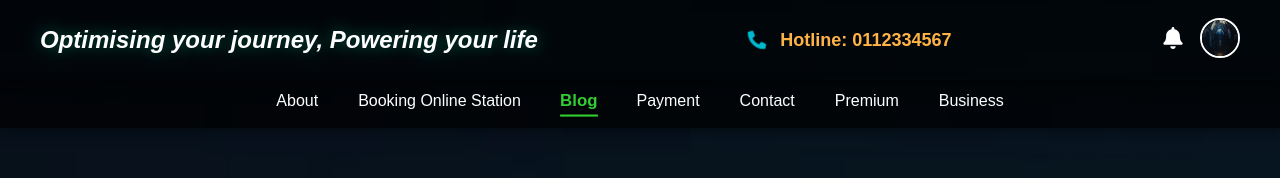
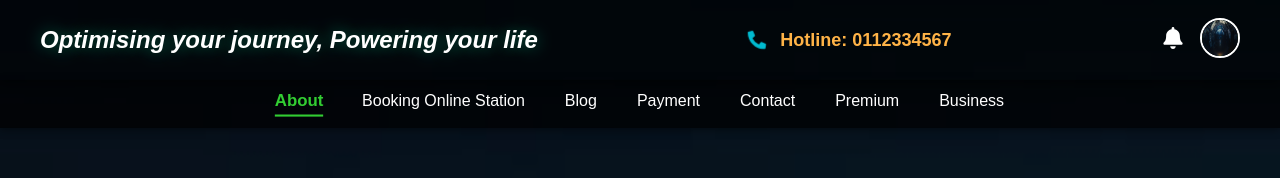
Before and after one commit to EV-Charging-Management-System/EV-Charging-Management-System-frontend, a React (Vite) app: page / in a window 1280 px wide. Shown: the top 178 px of the page. Built offline with nearby package versions, Linux system fonts and the light colour scheme; no server answers.

Commit message:
update FE

```diff
--- a/src/css/ChargingSchedule.css
+++ b/src/css/ChargingSchedule.css
@@ -2,7 +2,7 @@
 .schedule-container {
   min-height: 100vh;
   background: linear-gradient(rgba(0, 0, 0, 0.55), rgba(0, 0, 0, 0.55)),
-    url("../assets/ChargingSchedule.jpg") center/cover no-repeat;
+    url("src/assets/ChargingSchedule.jpg") center/cover no-repeat;
   color: #f5f5f5;
   font-family: "Segoe UI", sans-serif;
   display: flex;
--- /dev/null
+++ b/src/css/Header.css
@@ -0,0 +1,37 @@
+.header {
+  display: flex;
+  justify-content: space-between;
+  align-items: center;
+  background: rgba(0, 0, 0, 0.6);
+  padding: 16px 40px;
+}
+.slogan {
+  font-size: 24px;
+  font-weight: 700;
+  color: #fff;
+}
+.phone-icon {
+  color: #00e5ff;
+  margin-right: 6px;
+}
+.menu-bar {
+  background: rgba(0, 0, 0, 0.7);
+  padding: 12px 0;
+  text-align: center;
+}
+.menu-list {
+  list-style: none;
+  display: flex;
+  justify-content: center;
+  gap: 40px;
+  padding: 0;
+  margin: 0;
+}
+.menu-list li {
+  cursor: pointer;
+  transition: 0.3s;
+}
+.menu-list li:hover,
+.menu-active {
+  color: #32cd32;
+}
--- /dev/null
+++ b/src/css/Menu-bar.css
@@ -0,0 +1,33 @@
+/* =============== MENU =============== */
+.menu-bar {
+  background: rgba(0, 0, 0, 0.7);
+  padding: 12px 0;
+  box-shadow: 0 2px 8px rgba(0, 0, 0, 0.4);
+}
+
+.menu-list {
+  display: flex;
+  justify-content: center;
+  gap: 40px;
+  list-style: none;
+  margin: 0;
+  padding: 0;
+  font-weight: 500;
+}
+
+.menu-list li {
+  cursor: pointer;
+  transition: color 0.3s, transform 0.3s;
+}
+
+.menu-list li:hover {
+  color: #32cd32;
+  transform: scale(1.05);
+}
+
+.menu-active {
+  color: #32cd32;
+  border-bottom: 2px solid #32cd32;
+  padding-bottom: 4px;
+  font-weight: 600;
+}
--- a/src/pages/EV-Driver/BookingDetail.tsx
+++ b/src/pages/EV-Driver/BookingDetail.tsx
@@ -5,6 +5,8 @@ import { useNavigate, useParams } from 'react-router-dom'
 import Header from '../../pages/layouts/header'
 import Footer from '../../pages/layouts/footer'
 import MenuBar from '../../pages/layouts/menu-bar'
+import mapImage from "../../assets/mapdetailbook.jpg";
+import QRImage from "../../assets/QR1.png";
 const BookingDetail: React.FC = () => {
   const navigate = useNavigate()
   const { id } = useParams<{ id: string }>()
@@ -82,7 +84,7 @@ const BookingDetail: React.FC = () => {
         <div className='detail-layout'>
           {/* ==== BẢN ĐỒ ==== */}
           <div className='map-detail'>
-            <img src='/mapdetailbook.jpg' alt='map' className='map-image' />
+            <img src={mapImage} alt="map" className="map-image" />
           </div>
 
           {/* ==== FORM / QR / THÔNG BÁO ==== */}
@@ -134,7 +136,7 @@ const BookingDetail: React.FC = () => {
                 <p>Vui lòng quét mã QR để thanh toán phí giữ chỗ 80.000đ</p>
 
                 <div className='qr-box'>
-                  <img src='/QR1.png' alt='QR Thanh Toán' className='qr-image' />
+                  <img src={QRImage} alt="QR Thanh Toán" className="qr-image" />
                 </div>
 
                 <div className='qr-info'>
--- a/src/pages/EV-Driver/HomePage.tsx
+++ b/src/pages/EV-Driver/HomePage.tsx
@@ -51,7 +51,12 @@ const HomePage: React.FC = () => {
   }
 
   // ===== SLIDER =====
-  const images = ['/HomePage1.jpg', '/HomePage2.jpg', '/HomePage3.jpg', '/HomePage4.jpg']
+  const images = [
+    'src/assets/HomePage1.jpg',
+    'src/assets/HomePage2.jpg',
+    'src/assets/HomePage3.jpg',
+    'src/assets/HomePage4.jpg'
+  ]
 
   const nextSlide = () => {
     setCurrentIndex((prev) => (prev + 1) % images.length)
--- a/src/pages/layouts/header.tsx
+++ b/src/pages/layouts/header.tsx
@@ -1,6 +1,7 @@
 import { FaPhoneAlt } from "react-icons/fa";
 import Notification from "../../components/Notification";
 import ProfileUser from "../../components/ProfileUser";
+import "../../css/Header.css";
 
 const Header = () => {
   return (
--- a/src/pages/layouts/menu-bar.tsx
+++ b/src/pages/layouts/menu-bar.tsx
@@ -1,19 +1,41 @@
-import { useNavigate } from "react-router-dom";
+import { useNavigate, useLocation } from 'react-router-dom'
+import '../../css/Menu-bar.css'
 
 const MenuBar = () => {
-    const navigate = useNavigate();
-    return (
-        <nav className="menu-bar">
-        <ul className="menu-list">
-          <li onClick={() => navigate("/")}>About</li>
-          <li onClick={() => navigate("/booking-online-station")}>Booking Online Station</li>
-          <li className="menu-active">Blog</li>
-          <li onClick={() => navigate("/payment")}>Payment</li>
-          <li onClick={() => navigate("/contact")}>Contact</li>
-          <li onClick={() => navigate("/premium")}>Premium</li>
-          <li onClick={() => navigate("/business")}>Business</li>
-        </ul>
-      </nav>
-    )
+  const navigate = useNavigate()
+  const location = useLocation()
+  const currentPath = location.pathname
+
+  return (
+    <nav className='menu-bar'>
+      <ul className='menu-list'>
+        <li className={currentPath === '/' ? 'menu-active' : ''} onClick={() => navigate('/')}>
+          About
+        </li>
+        <li
+          className={currentPath === '/booking-online-station' ? 'menu-active' : ''}
+          onClick={() => navigate('/booking-online-station')}
+        >
+          Booking Online Station
+        </li>
+        <li className={currentPath === '/blog' ? 'menu-active' : ''} onClick={() => navigate('/blog')}>
+          Blog
+        </li>
+        <li className={currentPath === '/payment' ? 'menu-active' : ''} onClick={() => navigate('/payment')}>
+          Payment
+        </li>
+        <li className={currentPath === '/contact' ? 'menu-active' : ''} onClick={() => navigate('/contact')}>
+          Contact
+        </li>
+        <li className={currentPath === '/premium' ? 'menu-active' : ''} onClick={() => navigate('/premium')}>
+          Premium
+        </li>
+        <li className={currentPath === '/business' ? 'menu-active' : ''} onClick={() => navigate('/business')}>
+          Business
+        </li>
+      </ul>
+    </nav>
+  )
 }
-export default MenuBar;
+
+export default MenuBar
```
